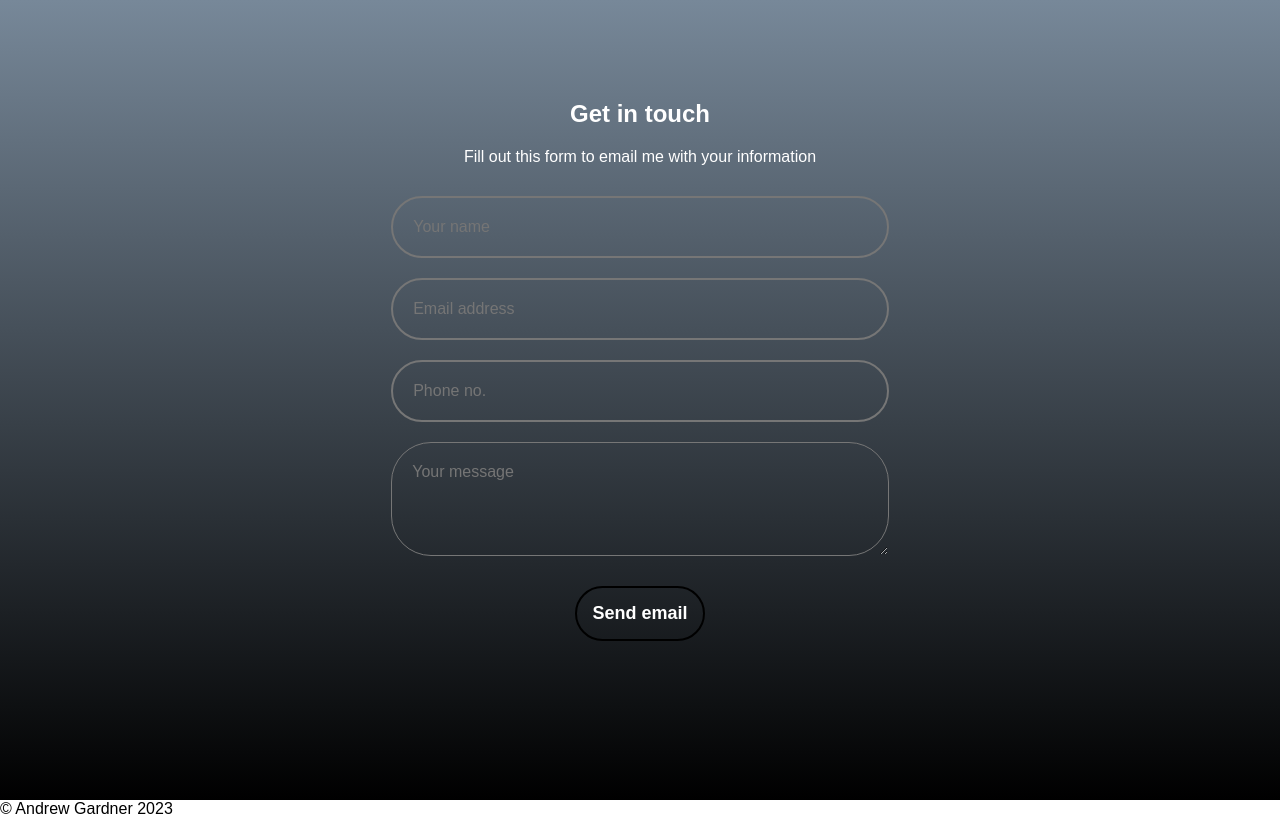
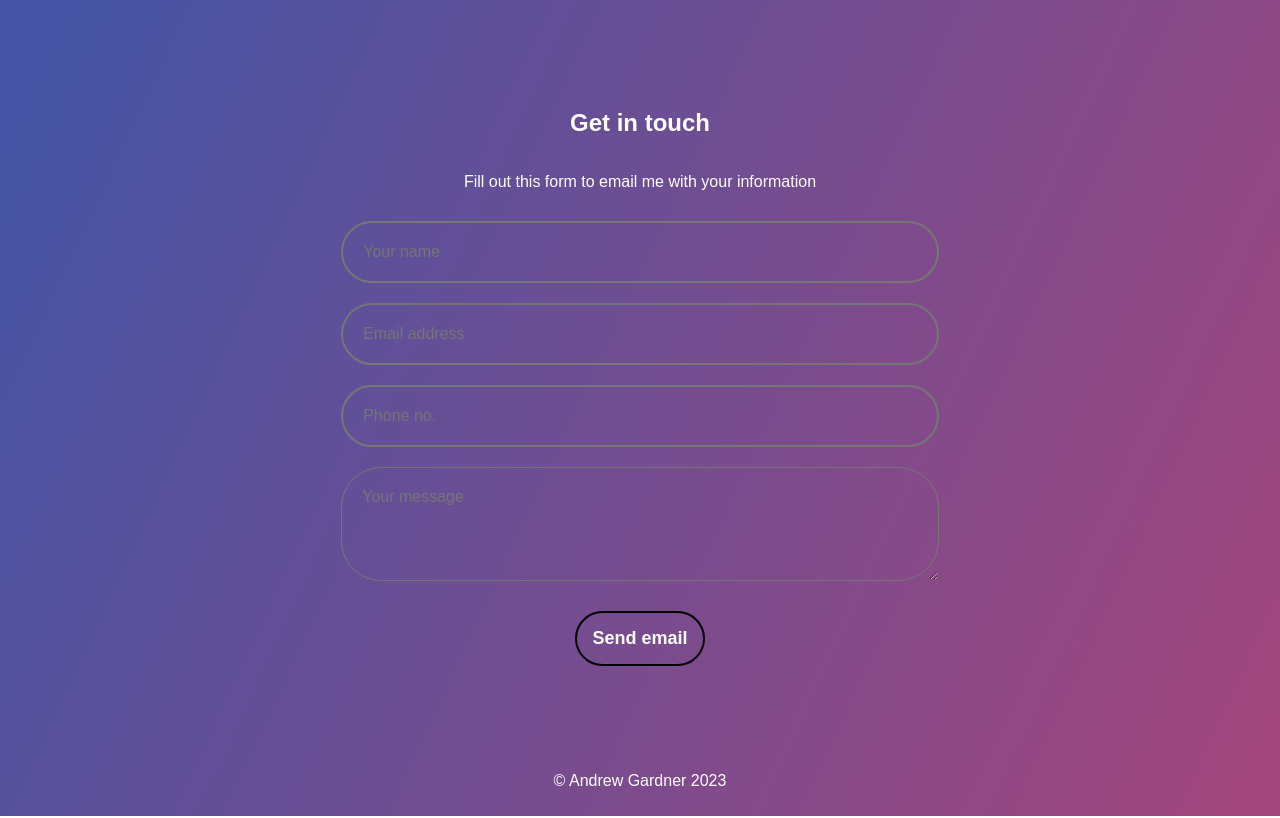
Before and after one commit to atg25/LinksPage, a plain HTML site: page contact.html in a window 1280 px wide. Drawn offline with Linux system fonts and the light colour scheme.

Commit message:
Changed background gradient

```diff
--- a/StyleSheets/contact.css
+++ b/StyleSheets/contact.css
@@ -1,14 +1,17 @@
 *{
-    margin: 0;
+    margin-left: auto;
+    margin-right: auto;
     padding: 0;
     box-sizing: border-box;
     font-family: sans-serif;
 }
+html{
+    background-image: linear-gradient(115deg, hsl(230.52631578947367deg,40.772532188841204%,45.68627450980392%) 5%, hsl(325.52631578947364deg,40.772532188841204%,45.68627450980392%) 100%);
 
+}
 .container{
-    width: 100%;
+    width: auto;
     height: 100vh;
-    background-image: linear-gradient(lightslategrey, black);
     display: flex;
     align-items: center;
     justify-content: center;
@@ -18,8 +21,9 @@ form{
     display: flex;
     flex-direction: column;
     padding: 2vw 4vw;
-    width: 90%;
-    max-width: 600px;
+    width:80%;
+    max-width: 700px;
+    min-width: 425px;
     border-radius: 10px;
 }
 form h2, form p{
@@ -55,7 +59,17 @@ form button:hover{
     color: black;
     background-color: white;
 }
+footer{
+    position: fixed;
+    left:0;
+    bottom: 0;
+    width: 100%;
+    text-align: center;
+    color: white;
+    padding: 10px;
+}
 .message{
+
     width: 100%;
     position: relative;
     margin-bottom: 60px;
```
